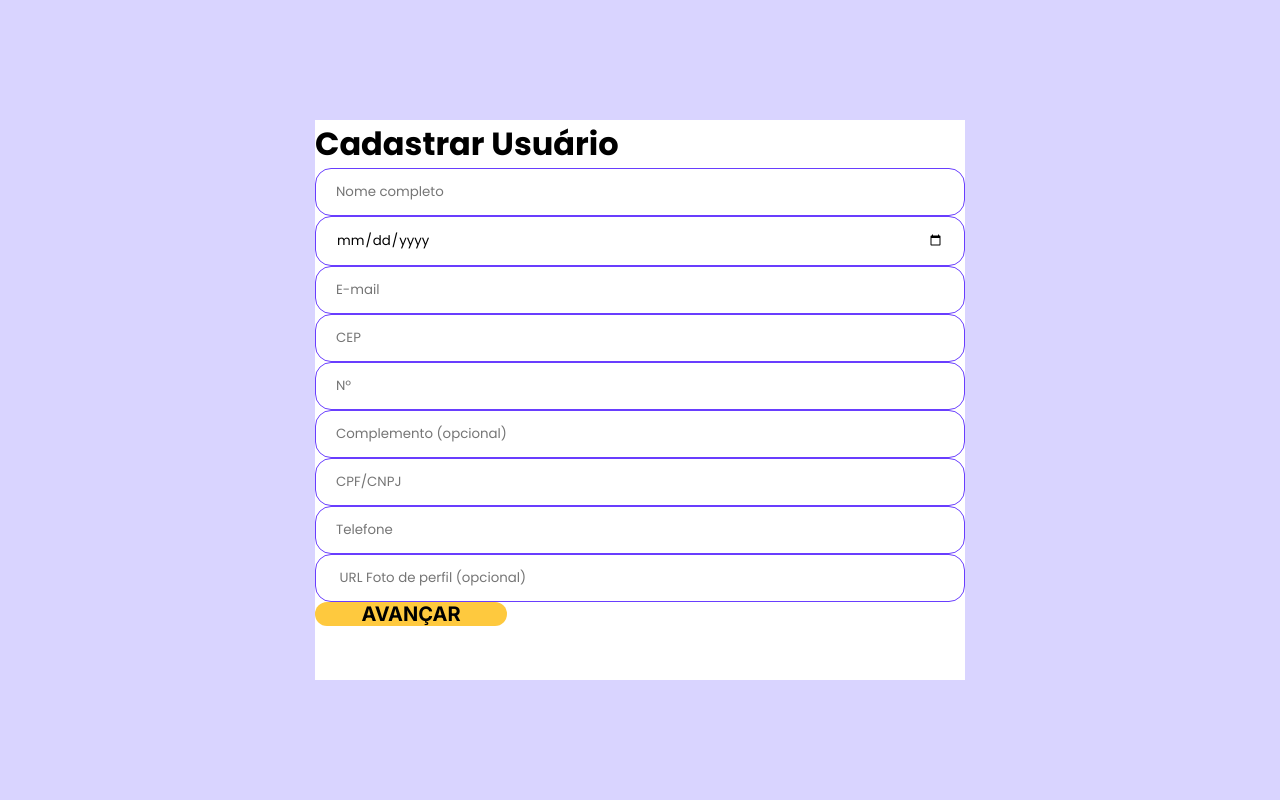
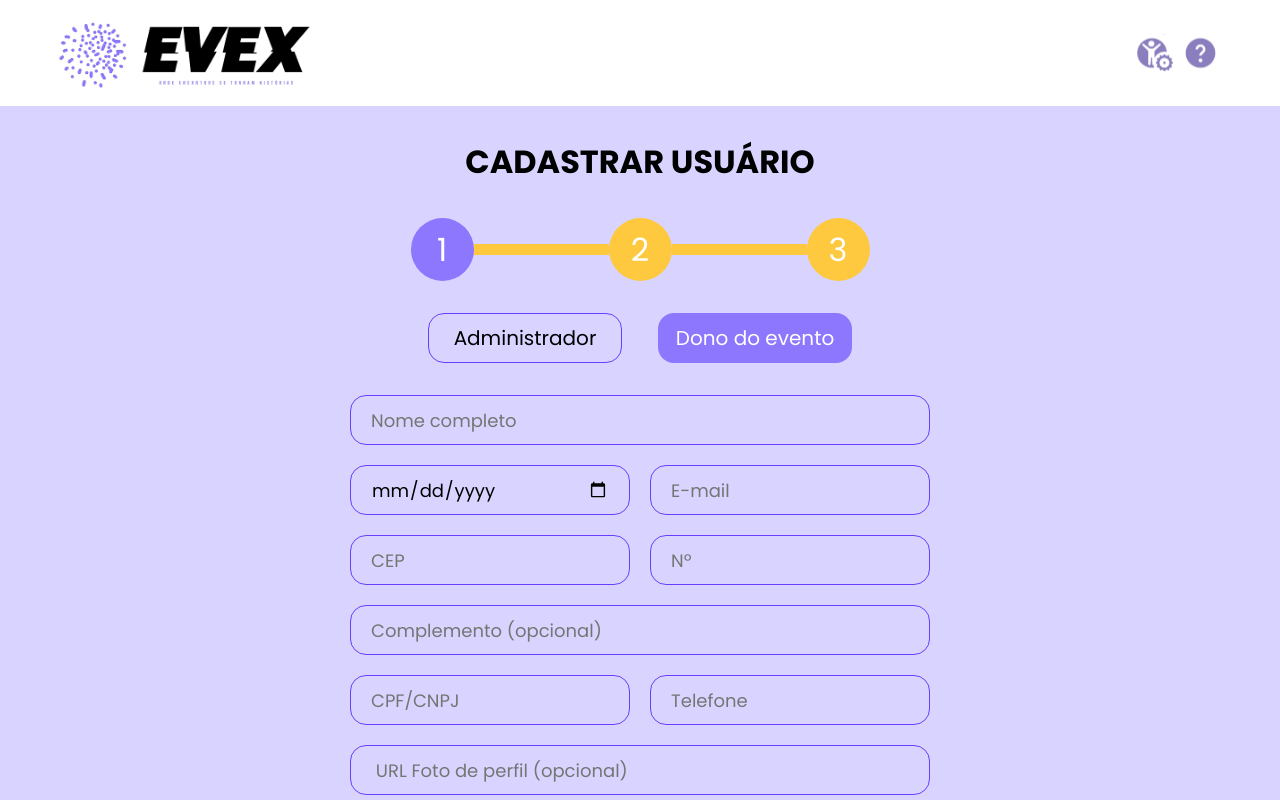
Before and after one commit to HynaellAlves/evex, a Next.js app: page /Register/Owner in a window 1280 px wide. Built offline with nearby package versions, Linux system fonts and the light colour scheme.

Commit message:
feat: update OwnerPage layout and add form styles

```diff
--- a/src/pages/Register/Owner/index.tsx
+++ b/src/pages/Register/Owner/index.tsx
@@ -1,14 +1,14 @@
 import styles from "./owner.module.css";
-import Title from "../../components/Title"
-import Img from '@/pages/components/Image'
 import Form from "@/pages/components/Forms/Form_register";
+import Header from '../../components/Header'
 
 export default function OwnerPage() {
     return (
         <div id="page" className={styles.owner}>
+            <Header />
             <div className={styles.owner_content}>
                 {/* Adicionei o form para dar uma olhada e nele eu mudei o input para o que tinha feito */}
-               <Form></Form>
+               <Form/>
             </div>
         </div>
     )
--- a/src/pages/Register/Owner/owner.module.css
+++ b/src/pages/Register/Owner/owner.module.css
@@ -1,15 +1,16 @@
 .owner {
     display: flex;
-    flex-direction: column;
-    justify-content: space-evenly;
     align-items: center;
+    gap: 32px;
 }
 
 .owner_content{
-    width: 60%;
-    height: 70%;
+    display: flex;
+    justify-content: center;
+    text-align: center;
+    align-items: center;
     max-width: 650px;
-    background-color: #ffffff;
+    width: 100%;
 }
 
 .formProgess_content {
--- a/src/pages/components/Forms/Form_register/form.module.css
+++ b/src/pages/components/Forms/Form_register/form.module.css
@@ -1,3 +1,160 @@
+.form {
+    display: flex;
+    flex-direction: column;
+    gap: 32px;
+    max-width: 580px;
+    width: 100%;
+}
+
+.formProgess_content {
+    display: flex;
+    justify-content: center;
+    align-items: center;
+    width: 100%;
+    height: 10%;
+    max-height: 63px;
+}
+
+.circles {
+    display: flex;
+    justify-content: center;
+    align-items: center;
+    width: 63px;
+    height: 63px;
+    border-radius: 50%;
+
+    p {
+        color: #ffffff;
+        font-size: 32px;
+        font-family: var(--font-poppins);
+    }
+}
+
+.progess_bar {
+    width: 135px;
+    height: 11px;
+}
+
+.progess_on {
+    background-color: var(--color-primary);
+}
+
+.progess_off {
+    background-color: var(--color-button);
+}
+
+.inputs_row {
+    display: flex;
+    flex-direction: row;
+    gap: 20px;
+}
+
+.Progess_content {
+    display: flex;
+    flex-direction: row;
+    justify-content: center;
+    gap: 36px;
+
+    div {
+        display: flex;
+        justify-content: center;
+        align-items: center;
+        border-radius: 16px;
+        max-width: 194px;
+        width: 100%;
+        height: 50px;
+
+        h2 {
+            font-weight: 500;
+            font-size: 20px;
+        }
+    }
+}
+
+.Progess_content #box_1 {
+    background-color: transparent;
+    border: 1px solid var(--color-border-primary);
+    color: var(--color-white);
+    font-family: var(--font-poppins);
+}
+
+.Progess_content #box_2 {
+    background-color: var(--color-primary);
+    color: var(--background);
+    font-family: var(--font-poppins);
+
+}
+
+.inputs_container {
+    display: flex;
+    flex-direction: column;
+    gap: 20px;
+}
+
+.inputs_container input {
+    font-size: 18px;
+}
+
+.form input {
+    height: 50px;
+}
+
+.button_content {
+    height: 62px;
+}
+
+.checkboxs_container {
+    display: flex;
+    flex-direction: row;
+    justify-content: center;
+    align-items: center;
+    max-width: 580px;
+    width: 100%;
+    gap: 20px;
+}
+
+.checkbox_content {
+    display: flex;
+    align-items: center;
+    gap: 10px;
+    height: 15px;
+
+    p {
+        font-size: 12px;
+        font-family: var(--font-inter);
+    }
+
+}
+
+.checkbox_content #checkbox[type="checkbox"] {
+    position: relative;
+    cursor: pointer;
+    width: 15px;
+    height: 100%;
+    padding: 0;
+    background-color: var(--color-checkbox);
+    appearance: none;
+    border: 1px solid var(--color-border-primary);
+}
+
+#checkbox[type="checkbox"]:checked {
+  background-color: var(--color-border-primary);
+}
+
+.label_checkbox {
+    font-family: var(--font-poppins);
+}
+
+
+
+
+
+
+
+
+
+.inputs_container input {
+}
 /* Aqui é definido a cor do input quando está com erro */
 .input_error {
     background-color: var(--color-error);
--- a/src/pages/components/Forms/Form_register/index.tsx
+++ b/src/pages/components/Forms/Form_register/index.tsx
@@ -28,7 +28,20 @@ export default function Form() {
         <form className={styles.form} onSubmit={handleSubmit(onSubmit)}>
 
             <div className={styles.title_content}>
-                <Title class={styles.title} title="Cadastrar Usuário" fontFamily='var(--font-poppins)' fontWeight={700} />
+                <Title class={styles.title} title="Cadastrar Usuário" fontFamily='var(--font-poppins)' fontWeight={700} uppercase />
+            </div>
+
+            <div className={styles.formProgess_content}>
+                    <div className={`${styles.circles} ${styles.progess_on}`}><p>1</p></div>
+                    <div className={`${styles.progess_bar} ${styles.progess_off}`}></div>
+                    <div className={`${styles.circles} ${styles.progess_off}`}><p>2</p></div>
+                    <div className={`${styles.progess_bar} ${styles.progess_off}`}></div>
+                    <div className={`${styles.circles} ${styles.progess_off}`}><p>3</p></div>
+            </div>
+
+            <div className={styles.Progess_content}>
+                <div id={styles.box_1}> <h2>Administrador</h2>  </div>
+                <div id={styles.box_2}> <h2>Dono do evento</h2> </div>
             </div>
 
             <div className={styles.inputs_container}>
@@ -40,6 +53,8 @@ export default function Form() {
                     name="nome"
                     autoComplete="name"
                 />
+
+                <div className={styles.inputs_row}>
                 <Input
                     {...register("dataNascimento")}
                     type="date"
@@ -55,6 +70,9 @@ export default function Form() {
                     name="email"
                     autoComplete="username"
                     />
+                </div>
+
+                <div className={styles.inputs_row}>
                 <Input
                     {...register("cep")}
                     type="text"
@@ -70,6 +88,8 @@ export default function Form() {
                     className={errors.numero ? styles.input_error : styles.input_ok}
                     name="numero"
                     />
+                </div>
+
                 <Input
                     {...register("complemento")}
                     type="text"
@@ -77,6 +97,8 @@ export default function Form() {
                     className={styles.input_ok}
                     name="complemento"
                 />
+
+                <div className={styles.inputs_row}>
                 <Input
                     {...register("cpfCnpj")}
                     type="text"
@@ -92,6 +114,8 @@ export default function Form() {
                     name="telefone"
                     autoComplete="tel"
                     />
+                </div>
+
                 <Input
                     {...register("fotoPerfil")}
                     type="url"
@@ -100,11 +124,33 @@ export default function Form() {
                     name="fotoPerfil"
                     autoComplete="url"
                 />
+
+                <div className={styles.checkboxs_container}>
+
+                    <div className={styles.checkbox_content}>
+                        <input id={styles.checkbox} type="checkbox" name="remember" />
+                        <p className={styles.label_checkbox}>Senha padrão</p>
+                    </div>
+
+                    <div className={styles.checkbox_content}>
+                        <input id={styles.checkbox} type="checkbox" name="remember" />
+                        <p className={styles.label_checkbox}>Criar senha</p>
+                    </div>
+
+                    <div className={styles.checkbox_content}>
+                        <input id={styles.checkbox} type="checkbox" name="remember" />
+                        <p className={styles.label_checkbox}>Usuário cria a própia senha</p>
+                    </div>
+
+                </div>
+
+
             </div>
 
             <div className={styles.button_content}>
                 <Button type="submit" text="avançar" />
             </div>
+
         </form>
     )
 }
--- a/src/pages/globals.css
+++ b/src/pages/globals.css
@@ -26,10 +26,12 @@
   --color-button-secunday: #F5CC50;
   --color-border-primary: #693EFE;
   --color-border-secundary: #8b77fe7e;
+  --color-checkbox: #D9D9D9;
 
   /* Definindo as variáveis das Fontes instaladas */
   --font-poppins: "Poppins", sans-serif;
   --font-inter: "Inter", sans-serif;
+  --font-roboto: "Roboto", sans-serif;
 }
 
 /* Definindo ocupação dos elementos no topo da hierarquia DOM */
```
Lines whose indentation alone changed are shown as unchanged.
